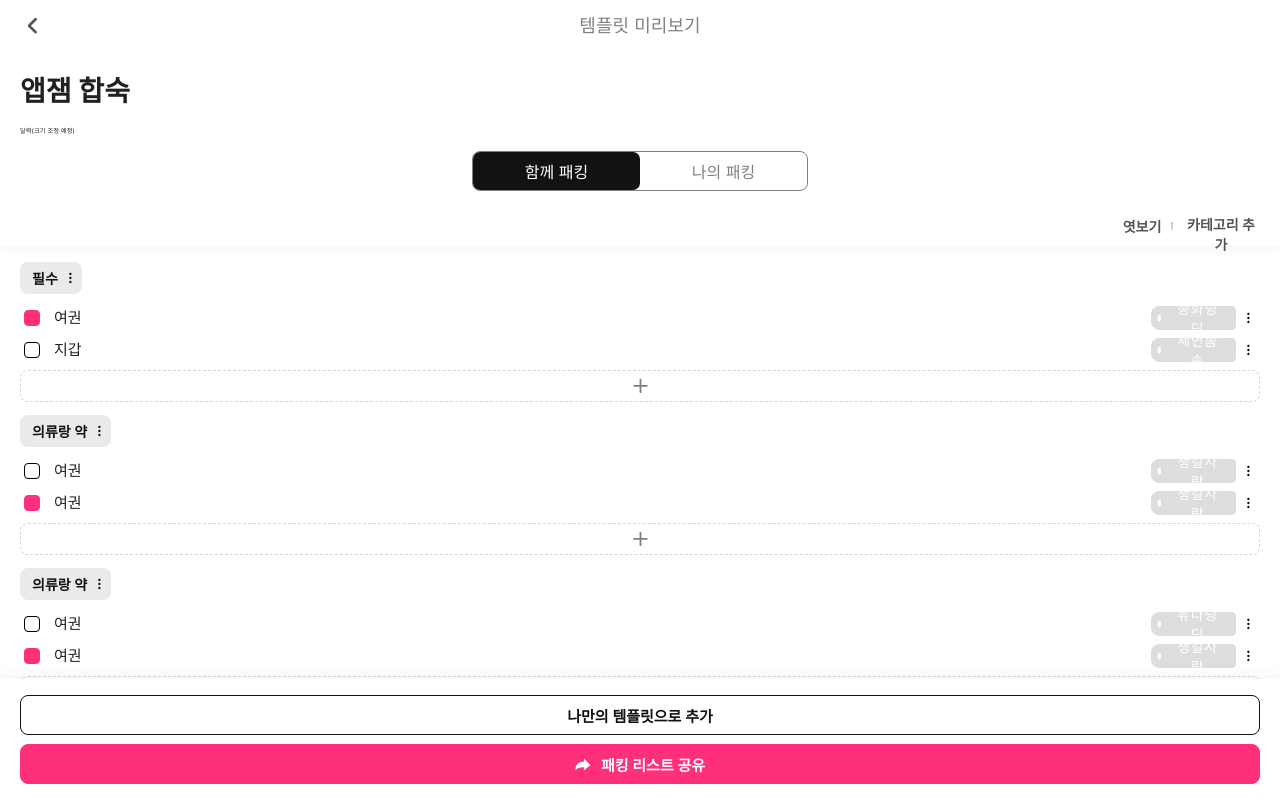
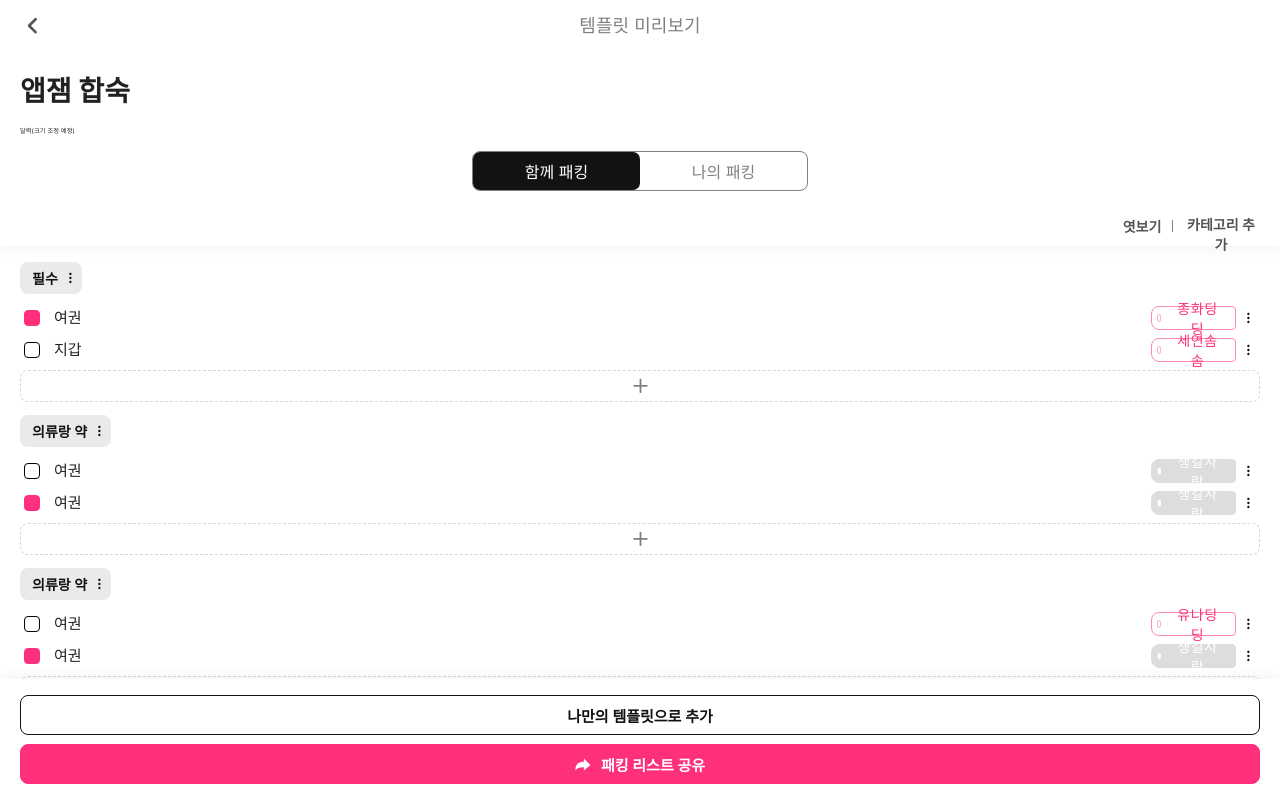
Before and after one commit to Team-Packman/Packman-Client, a Next.js app: page /together/1 in a window 1280 px wide. Built offline with nearby package versions, Linux system fonts and the light colour scheme.

Commit message:
css/#22 : CSS packer button

```diff
--- a/components/common/Packer.tsx
+++ b/components/common/Packer.tsx
@@ -1,8 +1,10 @@
+import { css } from '@emotion/react';
 import Image from 'next/image';
 import React from 'react';
 import styled from 'styled-components';
 import { packmanColors } from '../../styles/color';
 import HoleIc from '/public/assets/svg/hole_ic.svg';
+import SelectedHoleIc from '/public/assets/svg/hole_selected_ic.svg';
 interface PackerProps {
   packer: { id: string; name: string } | null;
   modalHandler?: () => void;
@@ -12,24 +14,30 @@ function Packer(props: PackerProps) {
   const { packer, modalHandler } = props;
 
   return (
-    <StyledRoot onClick={modalHandler}>
-      <div>
-        <Image src={HoleIc} alt="hole_ic" layout="fill" />
-      </div>
-      <span>{packer ? packer.name : '챙길사람'}</span>
-    </StyledRoot>
+    <>
+      <StyledRoot selected={packer !== null} onClick={modalHandler}>
+        <div>
+          {packer ? (
+            <Image src={SelectedHoleIc} alt="hole_ic" layout="fill" />
+          ) : (
+            <Image src={HoleIc} alt="hole_ic" layout="fill" />
+          )}
+        </div>
+        <span>{packer ? packer.name : '챙길사람'}</span>
+      </StyledRoot>
+    </>
   );
 }
 
 export default Packer;
 
-const StyledRoot = styled.button`
+const StyledRoot = styled.button<{
+  selected: boolean;
+}>`
   display: flex;
   height: 2.4rem;
   align-items: center;
-  background-color: ${packmanColors.pmGrey};
   border-style: solid;
-  border-color: ${packmanColors.pmGrey};
   border-width: 1px;
   border-radius: 0.8rem 0.4rem 0.4rem 0.8rem;
   padding-left: 0.5rem;
@@ -39,6 +47,19 @@ const StyledRoot = styled.button`
   -moz-appearance: none;
   -webkit-appearance: none;
   appearance: none;
+
+  ${({ selected }) =>
+    selected
+      ? `
+    background-color: ${packmanColors.white};
+    border-color: ${packmanColors.pmLightPink};
+    color: ${packmanColors.pink};
+  `
+      : `
+    background-color: ${packmanColors.pmGrey};
+    border-color: ${packmanColors.pmGrey};
+    color: ${packmanColors.white};
+  `}
 
   & > div {
     width: 0.4rem;
@@ -50,7 +71,6 @@ const StyledRoot = styled.button`
   & > span {
     width: 5.1rem;
     font-size: 1.4rem;
-    color: ${packmanColors.white};
     letter-spacing: 0.04em;
     flex-shrink: 0;
     margin-left: 1.1rem;
--- a/components/together/CheckListSubHeader.tsx
+++ b/components/together/CheckListSubHeader.tsx
@@ -38,7 +38,8 @@ function CheckListSubHeader(props: CheckListSubHeaderProps) {
       )}
       <StyledOptions scroll={scroll}>
         <StyledButtonWrapper>
-          <StyledButton>엿보기</StyledButton>|
+          <StyledButton>엿보기</StyledButton>
+          <StyledLine />
           <StyledButton onClick={categoryHandler}>카테고리 추가</StyledButton>
         </StyledButtonWrapper>
       </StyledOptions>
@@ -82,9 +83,11 @@ const StyledButtonWrapper = styled.div`
 
   & > button:first-child {
     width: 4rem;
+    flex-shrink: 0;
   }
   & > button:last-child {
     width: 7.8rem;
+    flex-shrink: 0;
   }
 `;
 const StyledButton = styled.button`
@@ -98,6 +101,10 @@ const StyledButton = styled.button`
   padding: 0;
 `;
 
+const StyledLine = styled.div`
+  height: 1.2rem;
+  border-left: 1px solid ${packmanColors.pmDeepGrey};
+`;
 const StyledModeBlock = styled.div`
   position: relative;
   width: 100vw;
--- a/styles/color.ts
+++ b/styles/color.ts
@@ -1,5 +1,6 @@
 export const packmanColors = Object.freeze({
   pmWhite: '#fff',
+  pmLightPink: '#FF87B2',
   pmPink: '#FF307B',
   pmBlack: '#121212',
   pmGreen: '#06C167',
@@ -12,9 +13,7 @@ export const packmanColors = Object.freeze({
   lightGray: '#EAEAEA',
   dashGray: '#D6D6D6',
   pink: '#FF307B',
-  pmPink: '#FF307B',
   black: '#121212',
-  pmBlack: '#121212',
   deepGray: '#808080',
   pmBlueGrey: '#F6F7FB',
   white: '#fff',
```
Also changed, not shown: public/assets/svg/hole_selected_ic.svg (added), 1 other file (tests, documents, lock files or other folders).
